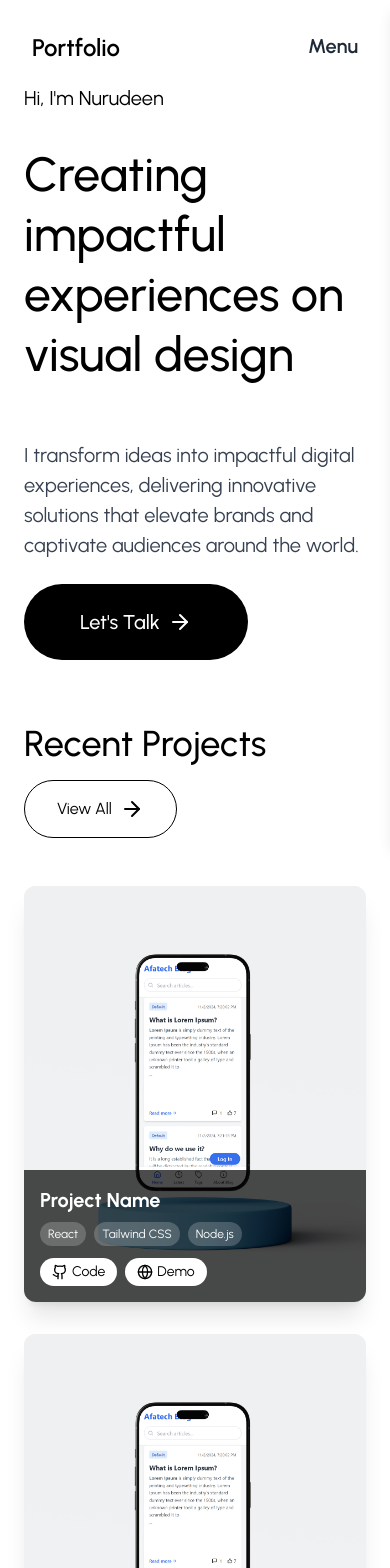
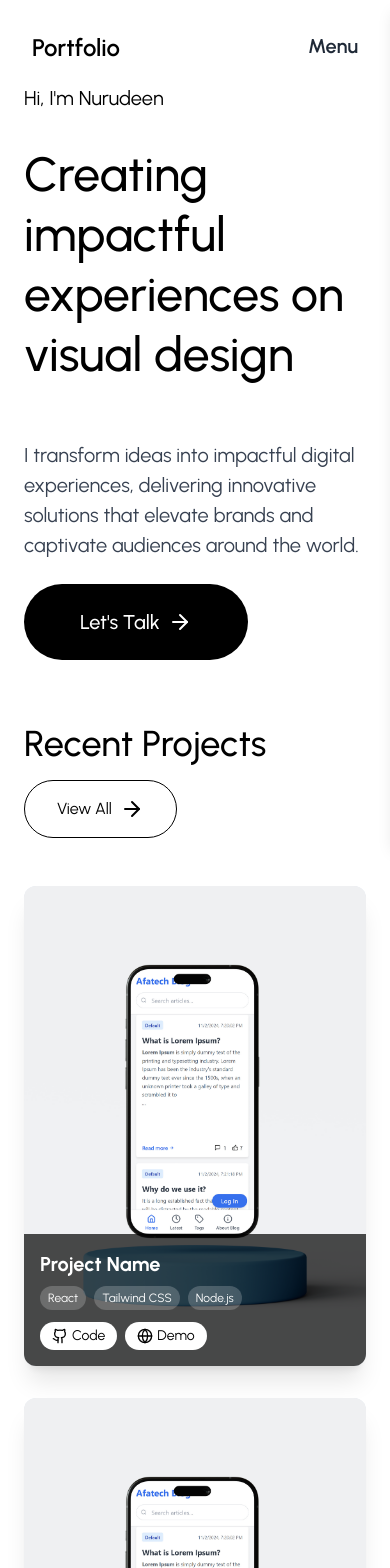
Before and after one commit to nuru484/portfolio, a React (Vite) app: page / in a window 390 px wide. Shown: the top 1568 px of the page. Built offline with nearby package versions, Linux system fonts and the light colour scheme.

Commit message:
fixed spacing issues with this components

```diff
--- a/src/App.jsx
+++ b/src/App.jsx
@@ -16,7 +16,7 @@ const App = () => {
     <div>
       <NavBar />
       <Hero />
-      <div className="mb-12">
+      <div className="mb-20 md:mb-12">
         <div className="flex justify-between flex-wrap gap-4 max-w-6xl mx-auto px-6 md:px-12 font-urbanist">
           <h1 className="text-4xl md:text-5xl font-medium">Recent Projects</h1>
 
--- a/src/components/ProjectCard.jsx
+++ b/src/components/ProjectCard.jsx
@@ -12,8 +12,8 @@ const ProjectCard = ({
 }) => {
   return (
     <div
-      style={{ height: 'clamp(28rem, 90vw, 29rem)' }}
-      className={`${styles} max-w-6xl mx-auto px-6 h- md:px-12 py-4 md:py-8 font-urbanist`}
+      style={{ height: 'clamp(32rem, 90vw, 33rem)' }}
+      className={`${styles} max-w-6xl mx-auto px-6 md:px-12 py-4 md:py-8 font-urbanist`}
     >
       {/* Desktop Version */}
       <div className="relative h-full hidden md:block  bg-slate-200 mx-auto shadow-xl rounded-xl overflow-hidden group">
--- a/src/pages/ProjectsPage.jsx
+++ b/src/pages/ProjectsPage.jsx
@@ -13,7 +13,7 @@ const ProjectsPage = () => {
           Showcasing innovation and expertise
         </h1>
       </div>
-      <div className="mb-10">
+      <div className="mb-20 md:mb-10">
         {projects.map((project) => (
           <ProjectCard styles={'static'} />
         ))}
```
